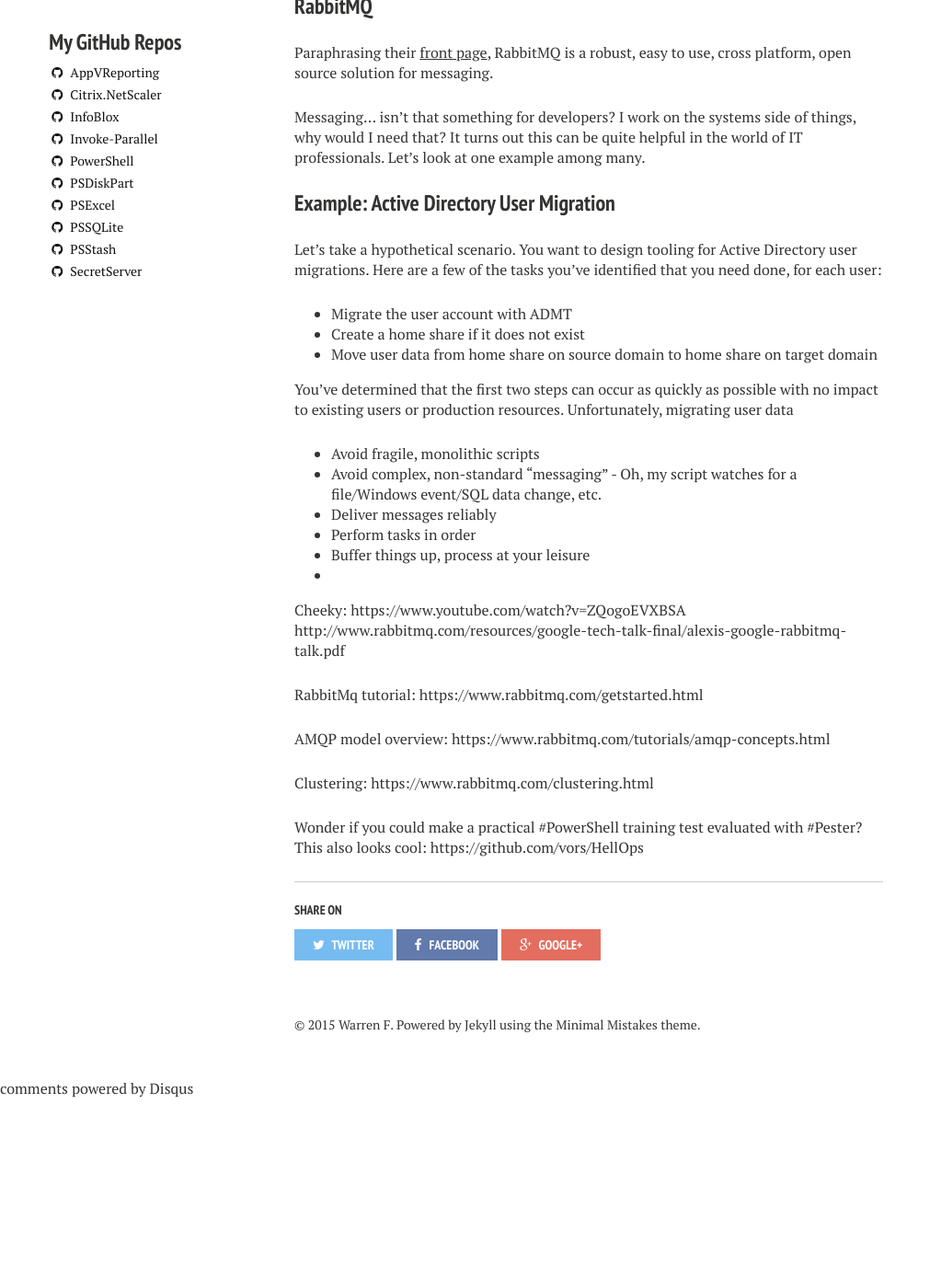
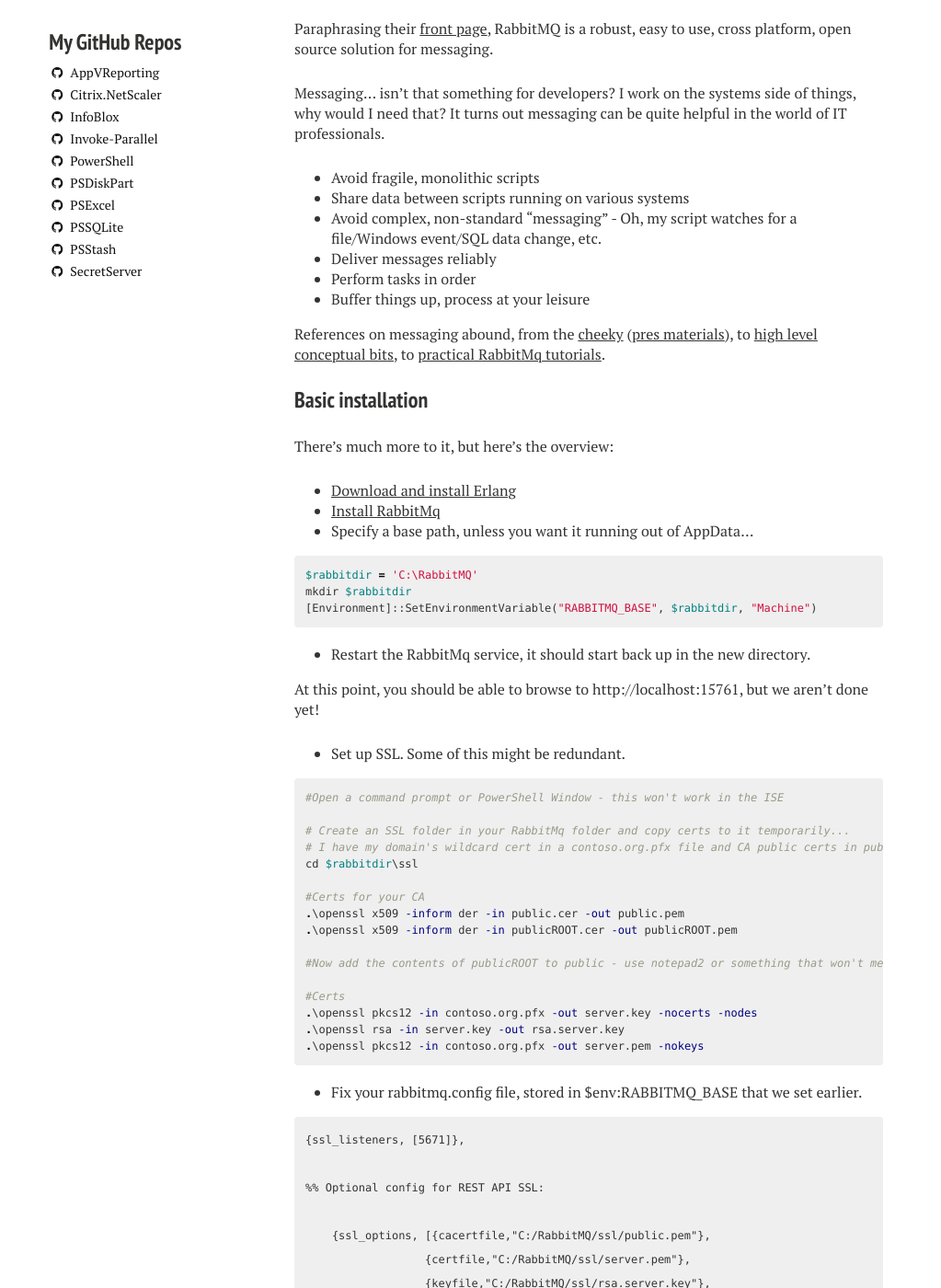
Before and after one commit to RamblingCookieMonster/RamblingCookieMonster.github.io, a Jekyll site: the page built from Drafts/2015-05-08-RabbitMQ-Intro.md, in a window 1280 px wide and 1400 px high, scrolled down 924 px. Shown: the whole window at 92% size, without its empty margins (0-1023 px from the left). Built offline with Jekyll 4.4.1, drawn with Linux system fonts in a browser that asks for light colours; nearby versions of some CDN libraries; comment, search, counter and statistics services are not loaded; before the commit the page ends 2118 px from its top, so only the background shows below that; some of the changed text lies outside the part shown.

Commit message:
rabbitmq draft

````diff
--- a/Drafts/2015-05-08-RabbitMQ-Intro.md
+++ b/Drafts/2015-05-08-RabbitMQ-Intro.md
@@ -14,13 +14,11 @@
 
 ### Rambling
 
-It's been a fun few weeks. The PowerShell Summit, Build, and Ignite, back-to-back-to-back.
-
 I'm finally catching up on some of the ideas and takeaways from the [PowerShell Summit](http://ramblingcookiemonster.github.io/PowerShell-Summit-Wrap/). One of the fun *oh, I have to try that!* ideas came up when [Chris Duck](https://twitter.com/gpduck) and [Jason Morgan](https://twitter.com/rjasonmorgan) started chatting about something called [RabbitMQ](https://www.rabbitmq.com/getstarted.html), a messaging solution.
 
-The timing worked out perfectly. I'm running into more and more processes that I want to automate, that require some form of orchestration. We'll likely go with an orchestration product at some point, but the idea of locking myself into a specific vendor's specific version of an orchestrator product is not something I'm going to rush into.
+The timing worked out perfectly. I'm running into more and more processes where tooling or automation would require some form of orchestration. We'll likely go with an orchestration product at some point, but the idea of locking myself into a specific vendor's specific version of an orchestrator product is not something I'm going to rush into.
 
-I'll cover a quick overview of RabbitMQ, some notes on a simple setup, and of course, an example illustrating how to use RabbitMQ in your PowerShell solutions.
+I'll cover a quick overview of RabbitMQ, some notes on a basic install, and walk through some basic examples illustrating how to manage and work with RabbitMq through PowerShell.
 
 **Disclaimer: This was my first forray into the world of messaging, I am by no means an expert**
 
@@ -28,37 +26,142 @@
 
 Paraphrasing their [front page](https://www.rabbitmq.com/), RabbitMQ is a robust, easy to use, cross platform, open source solution for messaging.
 
-Messaging... isn't that something for developers? I work on the systems side of things, why would I need that? It turns out this can be quite helpful in the world of IT professionals. Let's look at one example among many.
-
-### Example: Active Directory User Migration
-
-Let's take a hypothetical scenario. You want to design tooling for Active Directory user migrations. Here are a few of the tasks you've identified that you need done, for each user:
-
-* Migrate the user account with ADMT
-* Create a home share if it does not exist
-* Move user data from home share on source domain to home share on target domain
-
-You've determined that the first two steps can occur as quickly as possible with no impact to existing users or production resources. Unfortunately, migrating user data
+Messaging... isn't that something for developers? I work on the systems side of things, why would I need that? It turns out messaging can be quite helpful in the world of IT professionals.
 
 * Avoid fragile, monolithic scripts
+* Share data between scripts running on various systems
 * Avoid complex, non-standard "messaging" - Oh, my script watches for a file/Windows event/SQL data change, etc.
 * Deliver messages reliably
 * Perform tasks in order
 * Buffer things up, process at your leisure
-*
 
+References on messaging abound, from the [cheeky](https://www.youtube.com/watch?v=ZQogoEVXBSA) ([pres materials](http://www.rabbitmq.com/resources/google-tech-talk-final/alexis-google-rabbitmq-talk.pdf)), to [high level conceptual bits](https://www.rabbitmq.com/tutorials/amqp-concepts.html), to [practical RabbitMq tutorials](https://www.rabbitmq.com/getstarted.html).
 
-Cheeky:
-https://www.youtube.com/watch?v=ZQogoEVXBSA
-http://www.rabbitmq.com/resources/google-tech-talk-final/alexis-google-rabbitmq-talk.pdf
+### Basic installation
 
-RabbitMq tutorial:
-https://www.rabbitmq.com/getstarted.html
+There's much more to it, but here's the overview:
 
-AMQP model overview:
-https://www.rabbitmq.com/tutorials/amqp-concepts.html
+* [Download and install Erlang](http://www.erlang.org/download.html)
+* [Install RabbitMq](http://www.rabbitmq.com/install-windows.html)
+* Specify a base path, unless you want it running out of AppData...
 
-Clustering:
-https://www.rabbitmq.com/clustering.html
+{% highlight powershell %}
+$rabbitdir = 'C:\RabbitMQ'
+mkdir $rabbitdir
+[Environment]::SetEnvironmentVariable("RABBITMQ_BASE", $rabbitdir, "Machine")
+{% endhighlight %}
 
-Wonder if you could make a practical #PowerShell training test evaluated with #Pester? This also looks cool: https://github.com/vors/HellOps
+* Restart the RabbitMq service, it should start back up in the new directory.
+
+At this point, you should be able to browse to http://localhost:15761, but we aren't done yet!
+
+* Set up SSL. Some of this might be redundant.
+
+{% highlight powershell %}
+#Open a command prompt or PowerShell Window - this won't work in the ISE
+
+# Create an SSL folder in your RabbitMq folder and copy certs to it temporarily...
+# I have my domain's wildcard cert in a contoso.org.pfx file and CA public certs in public.cer and publitROOT.cer
+cd $rabbitdir\ssl
+
+#Certs for your CA
+.\openssl x509 -inform der -in public.cer -out public.pem
+.\openssl x509 -inform der -in publicROOT.cer -out publicROOT.pem
+
+#Now add the contents of publicROOT to public - use notepad2 or something that won't mess with encoding.
+
+#Certs
+.\openssl pkcs12 -in contoso.org.pfx -out server.key -nocerts -nodes
+.\openssl rsa -in server.key -out rsa.server.key
+.\openssl pkcs12 -in contoso.org.pfx -out server.pem -nokeys
+{% endhighlight %}
+
+* Fix your rabbitmq.config file, stored in $env:RABBITMQ_BASE that we set earlier.
+
+```
+{ssl_listeners, [5671]},
+
+%% Optional config for REST API SSL:
+
+    {ssl_options, [{cacertfile,"C:/RabbitMQ/ssl/public.pem"},
+                  {certfile,"C:/RabbitMQ/ssl/server.pem"},
+                  {keyfile,"C:/RabbitMQ/ssl/rsa.server.key"},
+                  {verify,verify_none},
+                  {depth, 2},
+                  {fail_if_no_peer_cert,false},
+                  {versions, ['tlsv1.2', 'tlsv1.1']}
+                  ]}
+```
+
+* Enable the REST API
+
+```
+# Change this out depending on your path to RabbitMq server install:
+$sbin = "C:\Program Files (x86)\RabbitMQ Server\rabbitmq_server-3.5.1\sbin"
+
+& $sbin\rabbitmq-plugins.bat enable rabbitmq_management
+
+#commit changes be re-installing service
+& $Sbin\rabbitmq-service.bat stop
+& $Sbin\rabbitmq-service.bat remove
+& $Sbin\rabbitmq-service.bat install
+& $Sbin\rabbitmq-service.bat start
+```
+
+* Configure accounts. Be sure to remove guest!
+
+```
+#Add users and passwords
+& $Sbin\rabbitmqctl.bat add_user administrator SUPERSECUREPASSWORD!
+& $Sbin\rabbitmqctl.bat set_permissions administrator ".*" ".*" ".*"
+& $Sbin\rabbitmqctl.bat set_user_tags administrator administrator
+
+#Example adding my self with access to all queues, and as an administrator
+& $Sbin\rabbitmqctl.bat add_user cmonster "SUPERSECUREPASSWORD!"
+& $Sbin\rabbitmqctl.bat set_permissions cmonster ".*" ".*" ".*"
+& $Sbin\rabbitmqctl.bat set_user_tags cmonster administrator
+
+#The permissions section is a regex for what queues you have access to, CONFIGURE, WRITE, READ.  I have .* (regex for EVERYTHING!) for each, meaning I can config, write, read everything
+#https://www.rabbitmq.com/access-control.html
+#https://www.rabbitmq.com/man/rabbitmqctl.1.man.html#Access%20control
+
+#Delete the guest account, it has full admin and is evil.
+& $Sbin\rabbitmqctl.bat delete_user guest
+```
+
+Hopefully everying worked and you can now browse to https://servername.contoso.org:15671
+
+#### Troubleshooting
+
+This might not work the first time.
+
+* You might need to start SSL in the Erlang environment. Open werl.exe, run ssl:start().  That period is part of the syntax.
+* Your rabbitmq.config file might point to the wrong path for your certs, because you mistyped it like me : )
+* Assuming you set your base to C:\RabbitMq, check C:\RabbitMq\Log\rabbit@<your hostname here>.log, look up the errors you see
+* Google around for other common rabbitmq or erlang troubleshooting steps.
+
+Thankfully, Jason Morgan might be working on a DSC resource for this!
+
+![A DSC Resource for RabbitMq?](/images/rabbitmq/dscresource.png)
+
+### Managing RabbitMq with RabbitMqTools
+
+A while back, Mariusz Wojcik wrote a fairly complete module for managing RabbitMq - RabbitMqTools. This fit the bill, but I needed HTTPS support, and I really prefer a Credential parameter to a plaintext password.
+
+Download the [fork of RabbitMQTools](https://github.com/RamblingCookieMonster/RabbitMQTools/archive/master.zip), unblock the archive, and add it to one of your module paths.
+
+{% gist 0771c69f3d408c44c754 %}
+
+### Sending and receiving messages with PSRabbitMq
+
+RabbitMqTools is pretty handy, and you can even send and receive messages with it, but it's not quite as efficient as using the RabbitMq .NET client. Chris Duck was generous enough to share some sanitized code for a RabbitMq module, which I proceeded to rudely muck up : )
+
+Download [PSRabbitMQ](https://github.com/RamblingCookieMonster/PSRabbitMq), unblock the [archive](https://github.com/RamblingCookieMonster/PSRabbitMq/archive/master.zip), and add it to one of your module paths.
+
+{% gist 505b8440cf0a9e44ec5c %}
+
+### Wrap
+
+This is a great tool to have in your belt, definitely consider checking it out if it would benefit your PowerShell solutions. At the very least, if you're a grouchy old man grimacing and shaking his cane at the newfangled orchestration tools, this might keep those tools at bay for a bit longer : )
+
+That's about it! You can get pretty deep down the rabbit hole with messaging and RabbitMq, the examples here just glanced the surface.
````
Also changed, not shown: images/rabbitmq/dscresource.png (added), images/rabbitmq/hello-world-example-routing.png (added).
